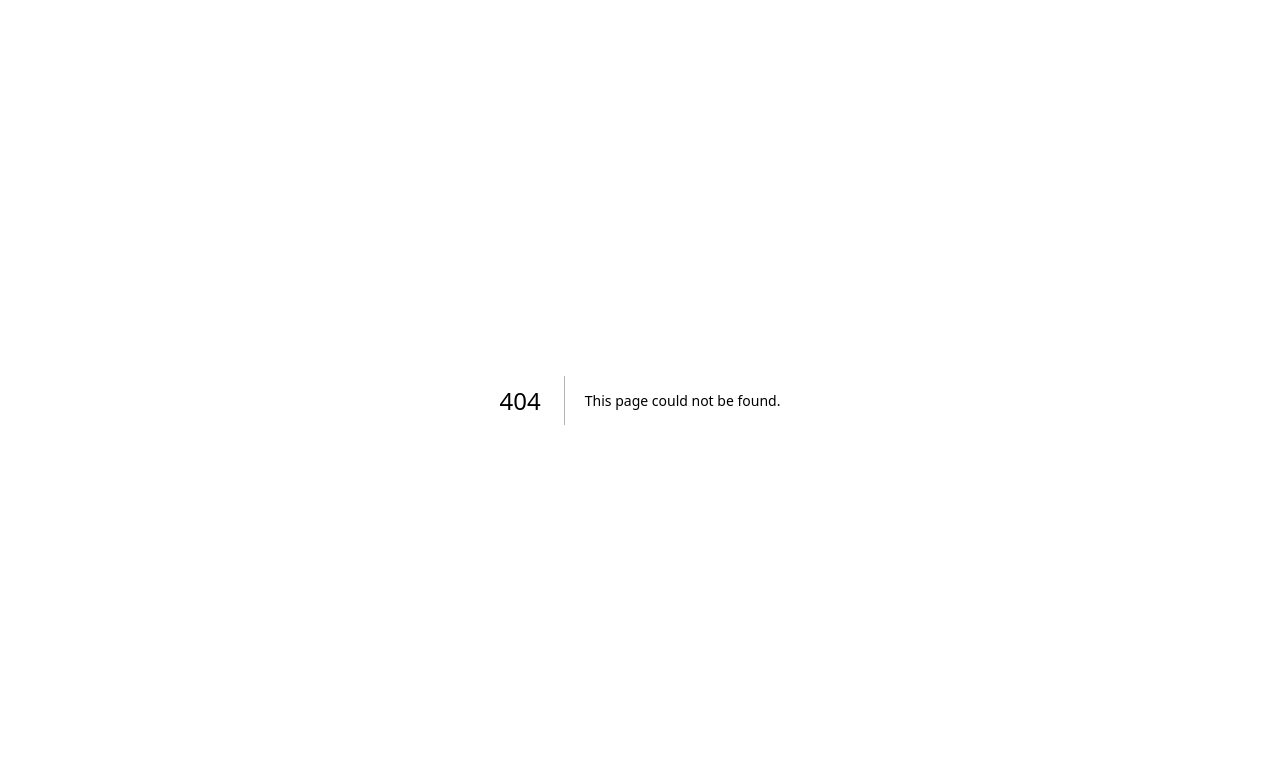
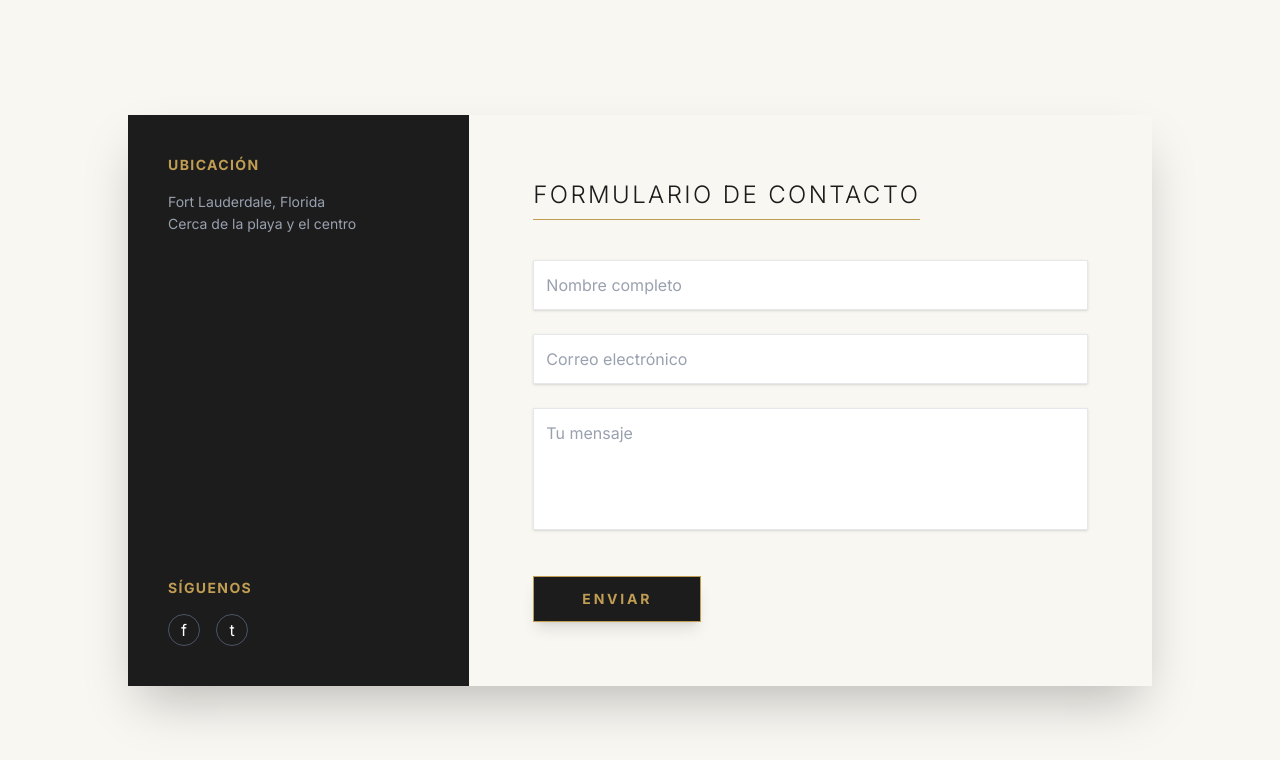
Before and after one commit to LuiisDev21/RoyalPalms, a Next.js app: page /Contacto in a window 1280 px wide. Before the commit this address had no page. Shown: the top 760 px of the page. Built offline with nearby package versions, Linux system fonts and the light colour scheme; a web font is replaced by a local one.

Commit message:
Formulario de contacto funcional con estilo

```diff
--- /dev/null
+++ b/app/Contacto/page.tsx
@@ -0,0 +1,86 @@
+"use client";
+
+import { useRef } from 'react';
+
+export default function Contacto() {
+  const formularioRef = useRef<HTMLFormElement>(null);
+
+  const manejarEnvio = (e: React.FormEvent) => {
+    e.preventDefault();
+    alert("¡Gracias! Tu mensaje ha sido enviado a Royal Palm con éxito.");
+    formularioRef.current?.reset();
+  };
+
+  return (
+    // Fondo de toda la página en color crema claro
+    <div className="min-h-screen bg-[#F9F7F2] flex items-center justify-center p-4">
+
+      {/* TARJETA PRINCIPAL */}
+      <div className="flex flex-col md:flex-row w-full max-w-5xl shadow-2xl overflow-hidden">
+
+        {/* LADO IZQUIERDO: Ubicación (TODO NEGRO) */}
+        <div className="w-full md:w-1/3 p-10 text-white flex flex-col justify-between z-10 bg-[#1C1C1C]">
+          <div>
+            <h2 className="text-[#C09D53] tracking-widest text-sm font-bold mb-4">UBICACIÓN</h2>
+            <p className="text-gray-400 text-sm leading-relaxed">
+              Fort Lauderdale, Florida<br />Cerca de la playa y el centro
+            </p>
+          </div>
+          <div className="mt-10">
+            <h2 className="text-[#C09D53] tracking-widest text-sm font-bold mb-4">SÍGUENOS</h2>
+            <div className="flex gap-4">
+              <span className="w-8 h-8 rounded-full border border-gray-600 flex items-center justify-center hover:border-[#C09D53] hover:text-[#C09D53] cursor-pointer transition-all">f</span>
+              <span className="w-8 h-8 rounded-full border border-gray-600 flex items-center justify-center hover:border-[#C09D53] hover:text-[#C09D53] cursor-pointer transition-all">t</span>
+            </div>
+          </div>
+        </div>
+
+        {/* LADO DERECHO: Formulario (TODO CREMA) */}
+        {/* He quitado la "banda dorada" para que el fondo sea un color sólido crema */}
+        <div className="w-full md:w-2/3 bg-[#F9F7F2] p-10 md:p-16 flex items-center">
+
+          <div className="w-full">
+            <h1 className="text-2xl font-light tracking-widest text-[#1C1C1C] mb-10 border-b border-[#C09D53] pb-2 inline-block">
+              FORMULARIO DE CONTACTO
+            </h1>
+
+            <form ref={formularioRef} className="space-y-6" onSubmit={manejarEnvio}>
+              <div>
+                <input
+                  type="text"
+                  placeholder="Nombre completo"
+                  required
+                  className="w-full bg-white border border-gray-200 p-3 outline-none focus:border-[#C09D53] transition-all placeholder:text-gray-400 text-black shadow-sm"
+                />
+              </div>
+              <div>
+                <input
+                  type="email"
+                  placeholder="Correo electrónico"
+                  required
+                  className="w-full bg-white border border-gray-200 p-3 outline-none focus:border-[#C09D53] transition-all placeholder:text-gray-400 text-black shadow-sm"
+                />
+              </div>
+              <div>
+                <textarea
+                  placeholder="Tu mensaje"
+                  rows={4}
+                  required
+                  className="w-full bg-white border border-gray-200 p-3 outline-none focus:border-[#C09D53] transition-all resize-none placeholder:text-gray-400 text-black shadow-sm"
+                ></textarea>
+              </div>
+
+              <button
+                type="submit"
+                className="bg-[#1C1C1C] text-[#C09D53] border border-[#C09D53] px-12 py-3 text-sm tracking-[0.2em] font-bold mt-4 shadow-lg transition-all duration-300 hover:bg-[#C09D53] hover:text-white active:scale-95"
+              >
+                ENVIAR
+              </button>
+            </form>
+          </div>
+        </div>
+
+      </div>
+    </div>
+  );
+}
```
